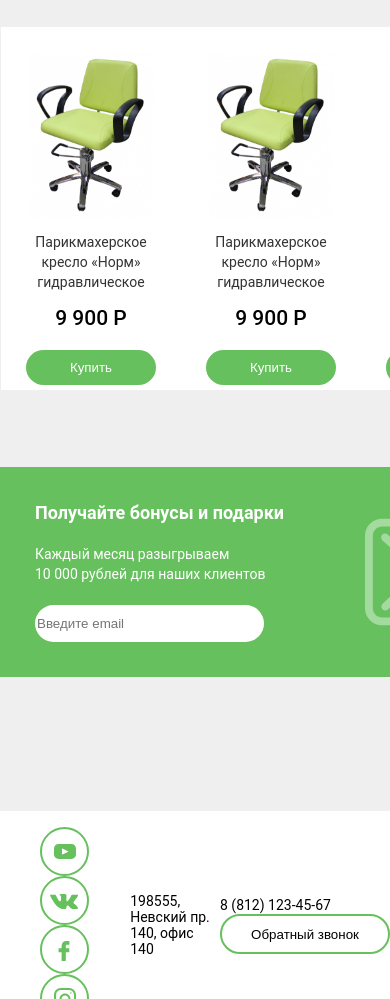
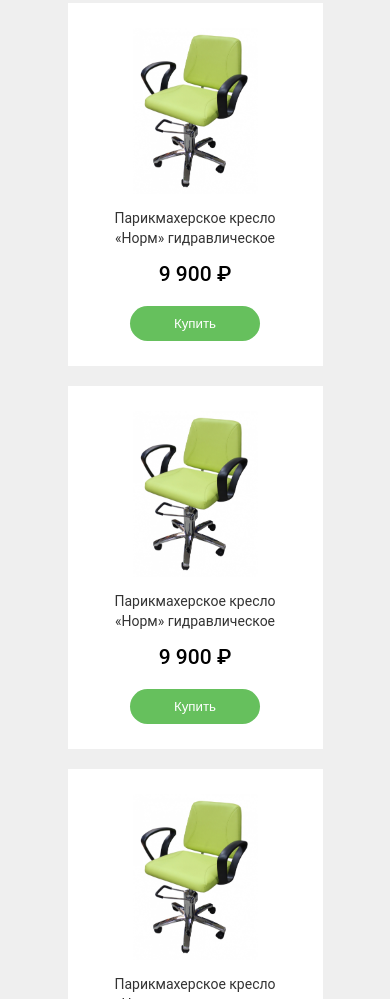
Before and after one commit to Masha-Gorb/beauty-chair, a plain HTML site: page index.html in a window 390 px wide. Shown: the part 1001-2000 px from the top of the page. Drawn offline with Linux system fonts and the light colour scheme.

Commit message:
layout -> some kind of adaptive

```diff
--- a/index.css
+++ b/index.css
@@ -75,8 +75,6 @@ body {
 .back-call button:hover {
     cursor: pointer;
 }
-
-
 
 .categories__content {
     display: flex;
@@ -256,7 +254,6 @@ body {
 
 .cta {
     background-color: #EFEFEF;
-
 }
 
 .cta__wrapper {
@@ -381,13 +378,18 @@ body {
     top: 12px
 }
 
+.footer__container {
+    width: 100%;
+    background-color: #EFEFEF;
+}
 
 .footer__bottom {
     display: flex;
     justify-content: space-between;
     align-items: center;
     height: 64px;
-    background-color: #EFEFEF;
+    max-width: 1110px;
+    margin: 0 auto;
 }
 
 .footer__bottom span {
@@ -398,3 +400,138 @@ body {
     line-height: 14px;
     color: #828282;
 }
+
+@media (max-width: 1200px){
+    .container{
+        max-width: 970px;
+    }
+
+    .cta__wrapper{
+        flex-direction: column;
+        height: 444px;
+        align-items: center;
+    }
+}
+
+@media (max-width: 992px){
+    .container{
+        max-width: 750px;
+    }
+
+    .header__navigation {
+        height: 70px;
+    }
+
+    .sale__text {
+        margin-left: 30px;
+    }
+    .special-offer__content {
+        height: 900px;
+    }
+    .special-offer__list {
+        flex-wrap: wrap;
+    }
+    .special-offer li {
+        margin-top: 20px;
+    }
+
+    .cta__wrapper{
+        flex-direction: column;
+        height: 444px;
+        align-items: center;
+    }
+
+    .footer__social {
+        display: flex;
+        flex-wrap: wrap;
+    }
+
+    .back-call span {
+        display: none;
+    }
+}
+
+@media (max-width: 767px){
+    .container{
+        max-width: none;
+    }
+
+
+    .sale__text {
+        margin-left: 20px;
+        height: 250px;
+        width: 200px;
+    }
+
+    .sale__descr {
+        color: #000000;
+    }
+
+    .sale__content img {
+       position: relative;
+        right: 750px;
+    }
+
+    .cta__wrapper{
+        flex-direction: column;
+        align-items: center;
+        height: 444px;
+        padding-top: 20px;
+        padding-bottom: 20px;
+    }
+
+    .special-offer__content {
+        height: 1650px;
+    }
+    .special-offer__list {
+        display: flex;
+        flex-direction: column;
+        align-items: center;
+        list-style: none;
+        padding: 0;
+    }
+
+    .footer__top {
+        max-width: 400px;
+        display: flex;
+        flex-direction: column;
+    }
+
+    .footer__top span {
+        margin-bottom: 10px;
+    }
+
+    .footer__bottom {
+        max-width: 400px;
+        display: flex;
+        flex-direction: column;
+    }
+
+    .back-call span {
+        display: none;
+    }
+
+    .back-call button {
+        margin-bottom: 20px;
+    }
+}
+
+@media (max-width: 450px){
+
+    .logo__text {
+        display: none;
+    }
+
+    .cta__wrapper div{
+        width: 300px;
+    }
+    .cta__icon {
+        display: none;
+    }
+
+    .footer__top {
+        max-width: 400px;
+        display: flex;
+        flex-direction: column;
+    }
+}
--- a/index.html
+++ b/index.html
@@ -2,6 +2,7 @@
 <html lang="ru">
 <head>
     <meta charset="UTF-8">
+    <meta name="viewport" content="width=device-width">
     <title>Beauty chairs</title>
     <link rel="stylesheet" href="index.css">
 </head>
@@ -23,7 +24,8 @@
         <div class="header__bottom">
             <div class="header__logo">
                 <img src="asserts/logo_symbol.svg" alt="Логотип компании Beauty"/>
-                <img src="asserts/logo_BEAUTY.svg" alt="Логотип компании Beauty"/>
+                <img src="asserts/logo_BEAUTY.svg" alt="Логотип компании Beauty" class="logo__text
+"/>
             </div>
 
             <div class="back-call">
@@ -79,7 +81,7 @@
                 <div class="special-offer__item">
                     <img src="img/special_offer.jpg" alt="chair special offer" class="special-offer__img">
                     <p class="special-offer__dscrp">Парикмахерское кресло «Норм» гидравлическое</p>
-                    <p class="special-offer__price">9 900 P</p>
+                    <p class="special-offer__price">9 900 ₽</p>
                     <button>Купить</button>
                 </div>
             </li>
@@ -87,7 +89,7 @@
                 <div class="special-offer__item">
                     <img src="img/special_offer.jpg" alt="chair special offer" class="special-offer__img">
                     <p class="special-offer__dscrp">Парикмахерское кресло «Норм» гидравлическое</p>
-                    <p class="special-offer__price">9 900 P</p>
+                    <p class="special-offer__price">9 900 ₽</p>
                     <button>Купить</button>
                 </div>
             </li>
@@ -95,7 +97,7 @@
                 <div class="special-offer__item">
                     <img src="img/special_offer.jpg" alt="chair special offer" class="special-offer__img">
                     <p class="special-offer__dscrp">Парикмахерское кресло «Норм» гидравлическое</p>
-                    <p class="special-offer__price">9 900 P</p>
+                    <p class="special-offer__price">9 900 ₽</p>
                     <button>Купить</button>
                 </div>
             </li>
@@ -103,7 +105,7 @@
                 <div class="special-offer__item">
                     <img src="img/special_offer.jpg" alt="chair special offer" class="special-offer__img">
                     <p class="special-offer__dscrp">Парикмахерское кресло «Норм» гидравлическое</p>
-                    <p class="special-offer__price">9 900 P</p>
+                    <p class="special-offer__price">9 900 ₽</p>
                     <button>Купить</button>
                 </div>
             </li>
@@ -119,10 +121,10 @@
                     <h3>Получайте бонусы и подарки</h3>
                     <p>Каждый месяц разыгрываем<br> 10 000 рублей для наших клиентов</p>
                     <label>
-                        <input class="cta__email" type="text" placeholder="Введите email"/>
+                        <input class="cta__email" type="text" placeholder="     Введите email"/>
                     </label>
                 </div>
-                <img src="asserts/cta_letter.svg" alt="иконка письма"/>
+                <img src="asserts/cta_letter.svg" alt="иконка письма" class="cta__icon"/>
             </div>
 
             <div class="cta__bonus">
@@ -172,10 +174,13 @@
             </div>
 
         </div>
+    </div>
+    <div class="footer__container">
         <div class="footer__bottom">
             <span>Лучший магазин (с) 2019 Все права защищены. Интернет-магазин оборудования для салонов красоты</span>
             <span>Политика конфиденциальности</span>
         </div>
+
     </div>
 </footer>
 
```
